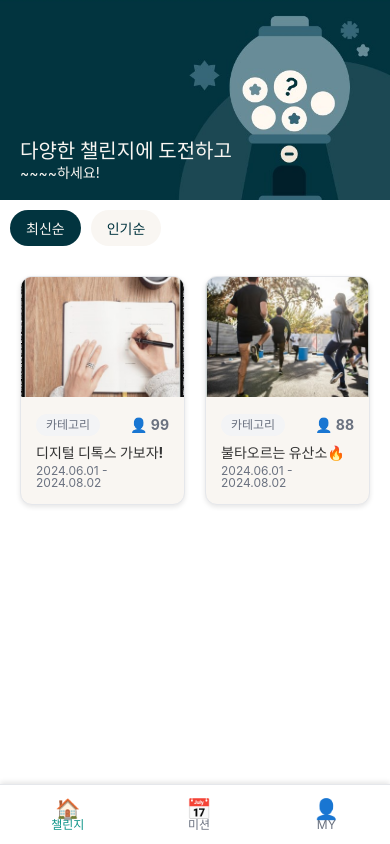
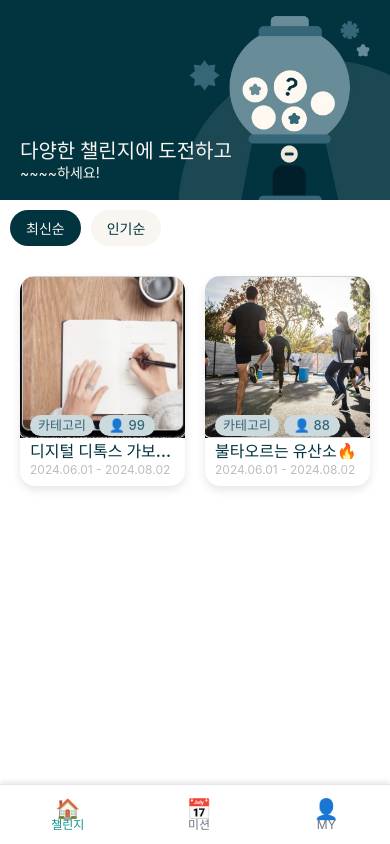
Before and after one commit to Ganada-coperation/groutine-fe-v.0, a React (Vite) app: page /home in a window 390 px wide. Built offline with nearby package versions, Linux system fonts and the light colour scheme.

Commit message:
:art: style: 반응형 구현(react-responsive)

```diff
--- a/src/pages/home/components/ChallengeCard.tsx
+++ b/src/pages/home/components/ChallengeCard.tsx
@@ -1,6 +1,7 @@
 import React from "react";
 import { useNavigate } from "react-router-dom";
 import styled from "styled-components";
+import { useMediaQuery } from 'react-responsive';
 
 interface ChallengeCardProps {
   id: string;
@@ -18,18 +19,21 @@ const ChallengeCard: React.FC<ChallengeCardProps> = ({
   participants,
 }) => {
   const navigate = useNavigate();
+  const isMobile = useMediaQuery({ maxWidth: 767 });
 
   const handleCardClick = () => {
     navigate(`/challenge/${id}`);
   };
 
   return (
-    <Card onClick={handleCardClick}>
+    <Card isMobile={isMobile} onClick={handleCardClick}>
       <CardImage src={image} alt={title} />
       <CardContent>
         <CardHeader>
+          <CategoryParticipants>
           <CategoryTag>카테고리</CategoryTag>
           <Participants>👤 {participants}</Participants>
+          </CategoryParticipants>
         </CardHeader>
         <CardTitle>{title}</CardTitle>
         <CardDate>{date}</CardDate>
@@ -40,85 +44,85 @@ const ChallengeCard: React.FC<ChallengeCardProps> = ({
 
 export default ChallengeCard;
 
+interface CardProps {
+    isMobile: boolean;
+}
 
-
-const Card = styled.div`
-  background-color: #f9f6f2;
-  border: 1px solid #e5e7eb;
-  border-radius: 12px;
+const Card = styled.div<CardProps>`
+  position: relative;
+  width: ${(props) => (props.isMobile ? '100%' : '190px')};
+  height: auto;
+  aspect-ratio: 190 / 242;
+  background-color: #ffffff;
+  border-radius: 15px;
   overflow: hidden;
-  box-shadow: 0 2px 5px rgba(0, 0, 0, 0.1);
+  box-shadow: 0px 4px 10px rgba(0, 0, 0, 0.1);
   cursor: pointer;
   transition: transform 0.2s ease-in-out;
+  margin: 0 auto;
 
   &:hover {
     transform: scale(1.02);
   }
 `;
 
-
 const CardImage = styled.img`
   width: 100%;
-  height: 150px;
+  height: 162px;
   object-fit: cover;
-
-  @media (max-width: 767px) {
-    height: 120px;
-  }
-  @media (min-width: 1200px) {
-    height: 180px;
-  }
 `;
 
-
 const CardContent = styled.div`
-  padding: 15px;
+  position: absolute;
+  bottom: 0;
+  left: 0;
+  width: 100%;
+  padding: 10px;
+  box-sizing: border-box;
 `;
-
 
 const CardHeader = styled.div`
   display: flex;
   justify-content: space-between;
   align-items: center;
-  margin-bottom: 10px;
+  margin-bottom: 7px;
 `;
 
+const CategoryTag = styled.span`
+  background-color: #ccd9dd;
+  color: #356778;
+  border-radius: 20px;
+  font-size: 13px;
+  font-weight: 500;
+  padding: 4px 8px;
+  margin-right: 5px;
+`;
 
-const CategoryTag = styled.span`
-  background-color: #f3f4f6;
-  color: #6b7280;
-  padding: 5px 10px;
-  border-radius: 999px;
-  font-size: 12px;
-  font-weight: bold;
+const CategoryParticipants = styled.div`
+  display: flex;
+  align-items: center;
 `;
 
 const Participants = styled.span`
-  font-size: 14px;
-  color: #6b7280;
-  font-weight: bold;
+  background-color: #ccd9dd;
+  color: #356778;
+  border-radius: 20px;
+  font-size: 13px;
+  font-weight: 500;
+  padding: 4px 10px;
 `;
 
 const CardTitle = styled.h3`
   font-size: 16px;
-  font-weight: bold;
-  color: #333;
+  font-weight: 600;
+  color: #02343f;
   margin-bottom: 5px;
-
-  @media (max-width: 767px) {
-    font-size: 14px;
-  }
-  @media (min-width: 1200px) {
-    font-size: 18px;
-  }
+  overflow: hidden;
+  text-overflow: ellipsis;
+  white-space: nowrap;
 `;
 
-
 const CardDate = styled.p`
-  font-size: 14px;
-  color: #6b7280;
-
-  @media (max-width: 767px) {
-    font-size: 12px;
-  }
+  font-size: 12px;
+  color: #bdbdbd;
 `;
```
